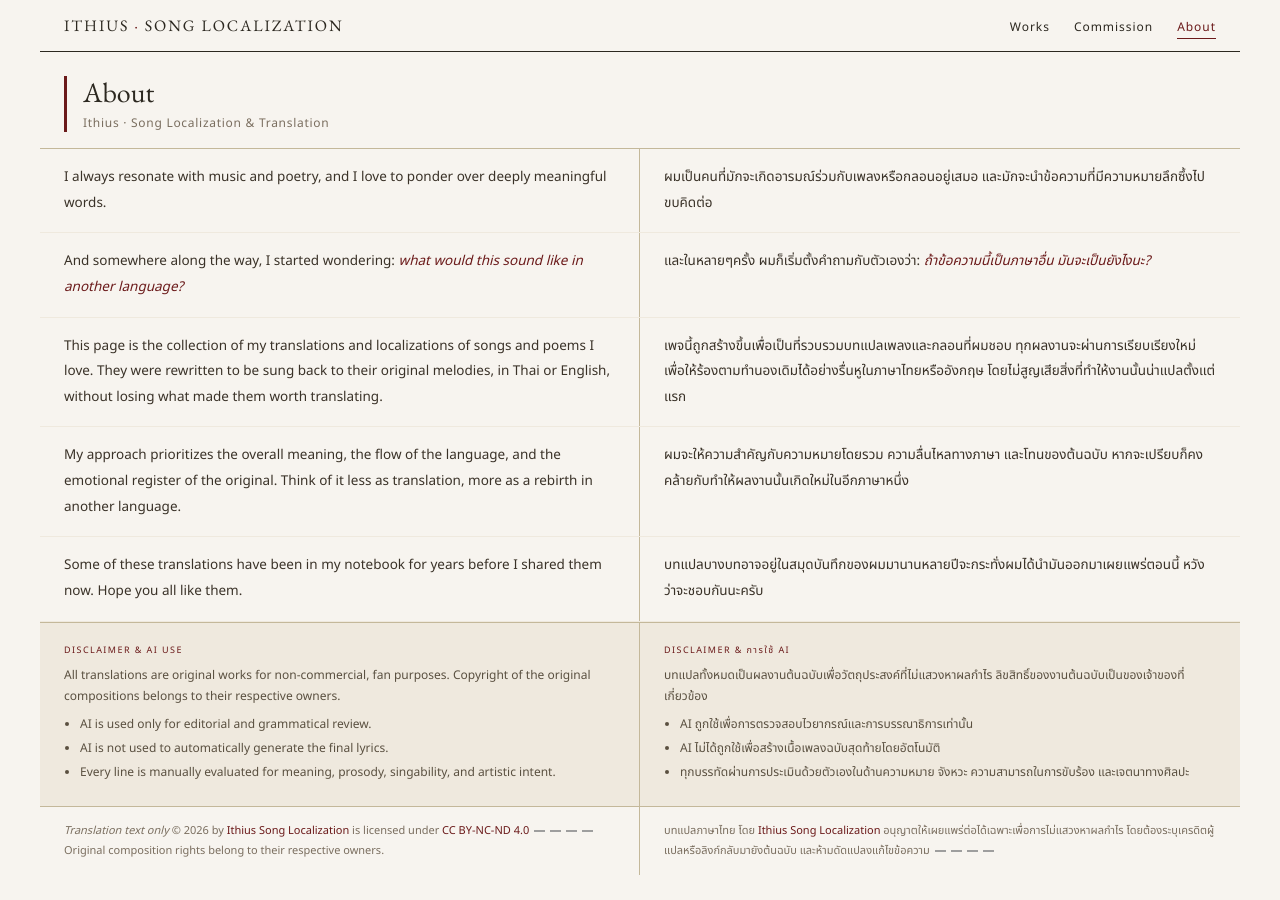
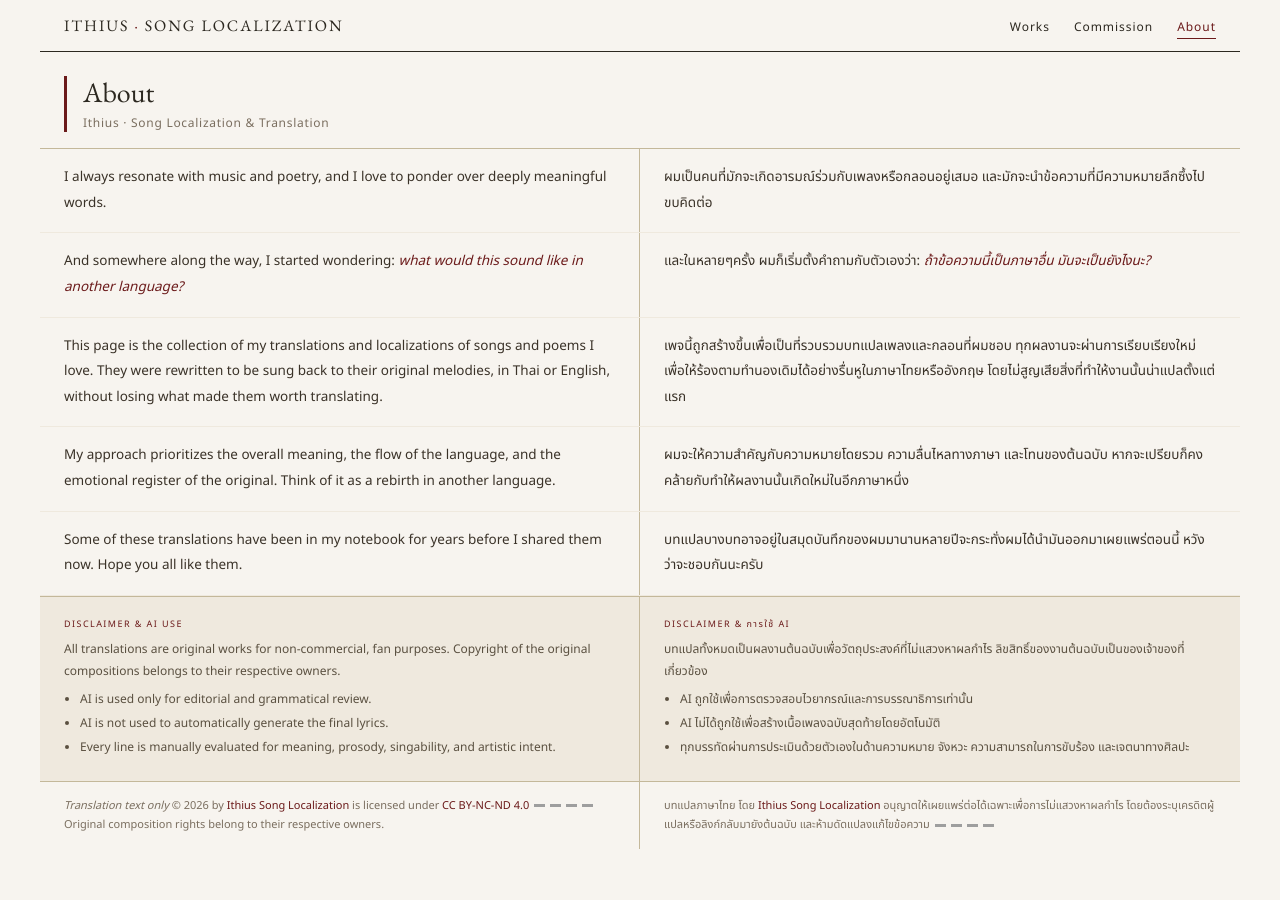
Before and after one commit to Ithius/song-localization, a Jekyll site: the page built from about.html, in a window 1280 px wide. Built offline with Jekyll 4.4.1, drawn with Linux system fonts in a browser that asks for light colours; grey boxes are pictures that could not be loaded.

Commit message:
Update about.html

```diff
--- a/about.html
+++ b/about.html
@@ -42,7 +42,7 @@
     <div class="mu-para-cell">เพจนี้ถูกสร้างขึ้นเพื่อเป็นที่รวบรวมบทแปลเพลงและกลอนที่ผมชอบ ทุกผลงานจะผ่านการเรียบเรียงใหม่เพื่อให้ร้องตามทำนองเดิมได้อย่างรื่นหูในภาษาไทยหรืออังกฤษ โดยไม่สูญเสียสิ่งที่ทำให้งานนั้นน่าแปลตั้งแต่แรก</div>
   </div>
   <div class="mu-para-row">
-    <div class="mu-para-cell">My approach prioritizes the overall meaning, the flow of the language, and the emotional register of the original. Think of it less as translation, more as a rebirth in another language.</div>
+    <div class="mu-para-cell">My approach prioritizes the overall meaning, the flow of the language, and the emotional register of the original. Think of it as a rebirth in another language.</div>
     <div class="mu-para-cell">ผมจะให้ความสำคัญกับความหมายโดยรวม ความลื่นไหลทางภาษา และโทนของต้นฉบับ หากจะเปรียบก็คงคล้ายกับทำให้ผลงานนั้นเกิดใหม่ในอีกภาษาหนึ่ง</div>
   </div>
   <div class="mu-para-row">
```
